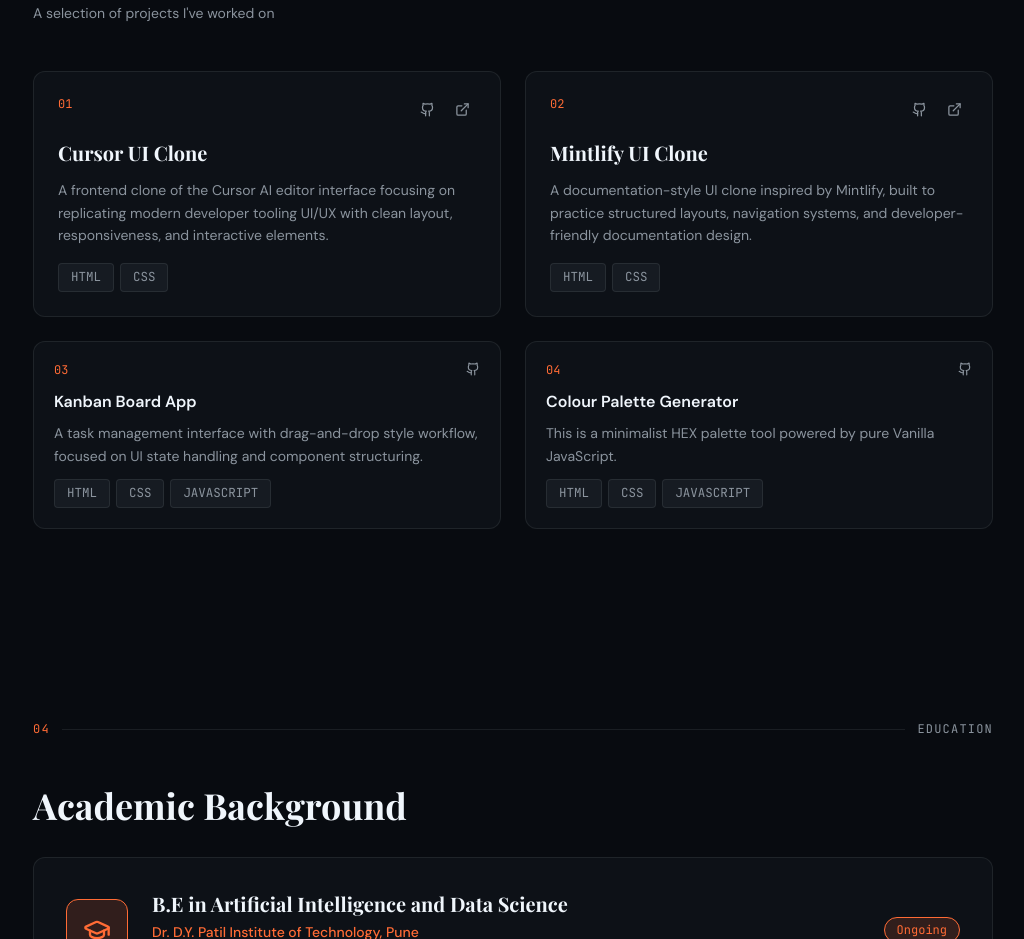
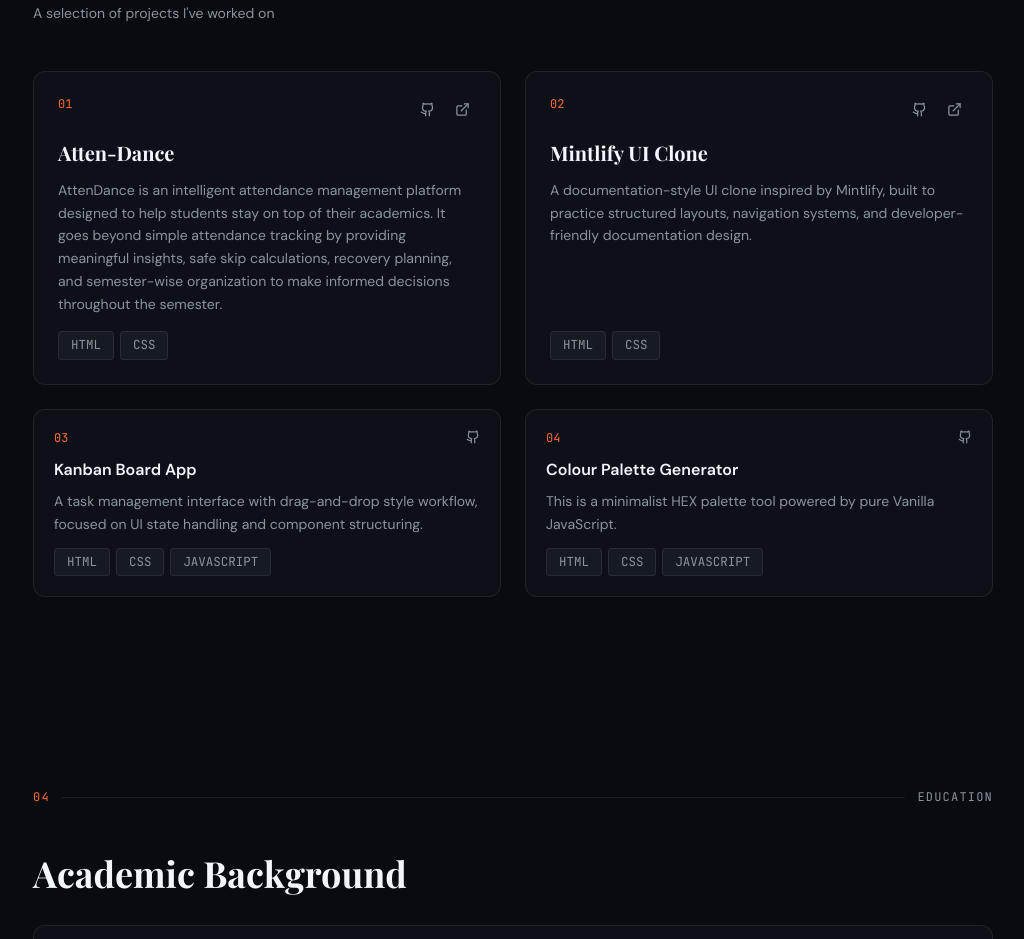
Before and after one commit to imayushsawant/Portfolio, a Next.js app: page / in a window 1280 px wide. Shown: the part 2280-3219 px from the top of the page, without its empty margins (127-1151 px from the left). Built offline with nearby package versions, Linux system fonts and the light colour scheme; a web font is replaced by a local one.

Commit message:
refactor: update project details for Atten-Dance, including title, description, and links

```diff
--- a/components/sections/Projects.tsx
+++ b/components/sections/Projects.tsx
@@ -7,12 +7,12 @@
 const PROJECTS = [
   {
     number: '01',
-    title: 'Cursor UI Clone',
+    title: 'Atten-Dance',
     description:
-      'A frontend clone of the Cursor AI editor interface focusing on replicating modern developer tooling UI/UX with clean layout, responsiveness, and interactive elements.',
+      'AttenDance is an intelligent attendance management platform designed to help students stay on top of their academics. It goes beyond simple attendance tracking by providing meaningful insights, safe skip calculations, recovery planning, and semester-wise organization to make informed decisions throughout the semester.',
     tech: ['HTML', 'CSS'],
-    github: 'https://github.com/imayushsawant/Cursor-clone',
-    demo: 'https://imayushsawant.github.io/Cursor-clone/',
+    github: 'https://github.com/imayushsawant/atten-dance',
+    demo: 'https://atten-dance.ayushsawant.dev/',
     featured: true,
   },
   {
```
